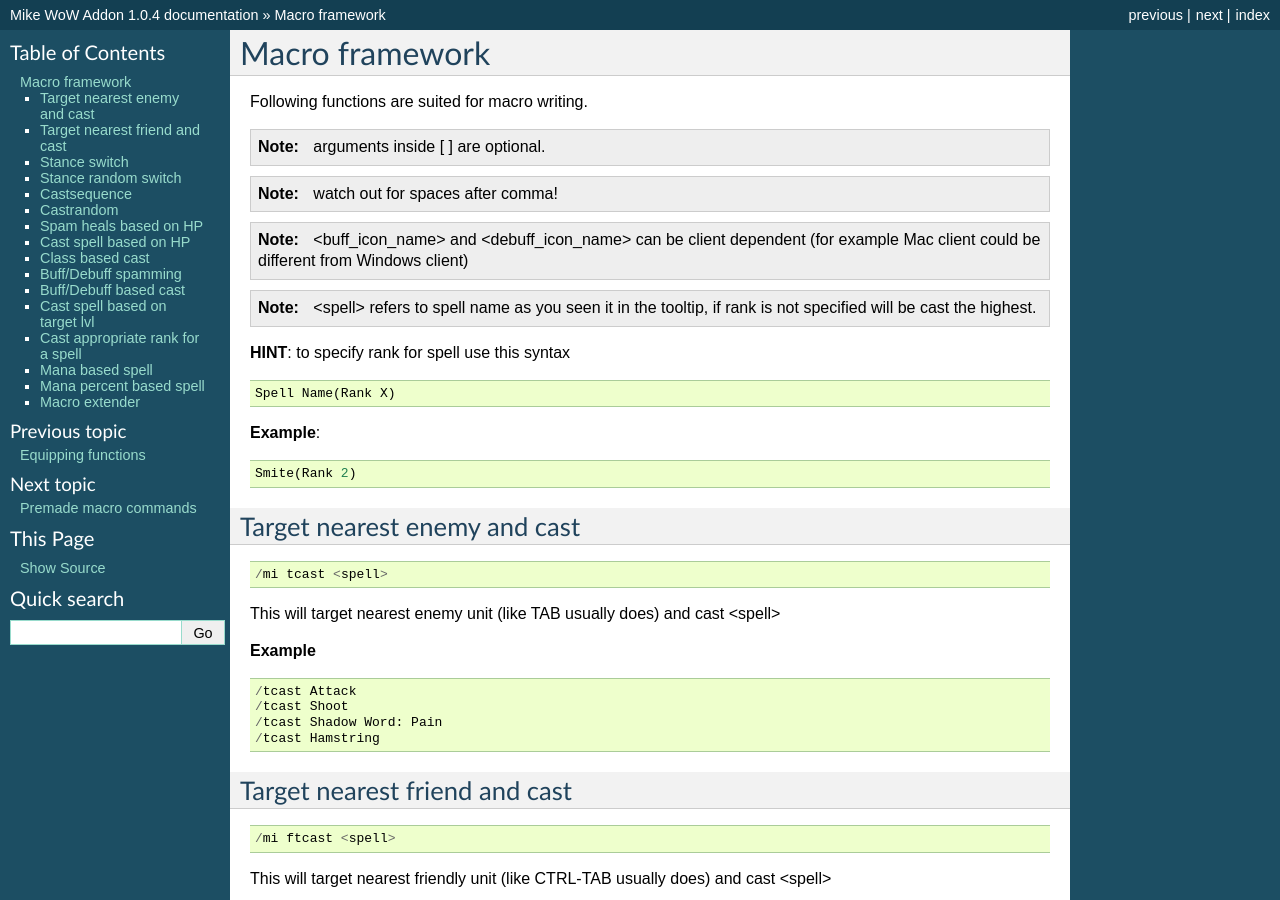
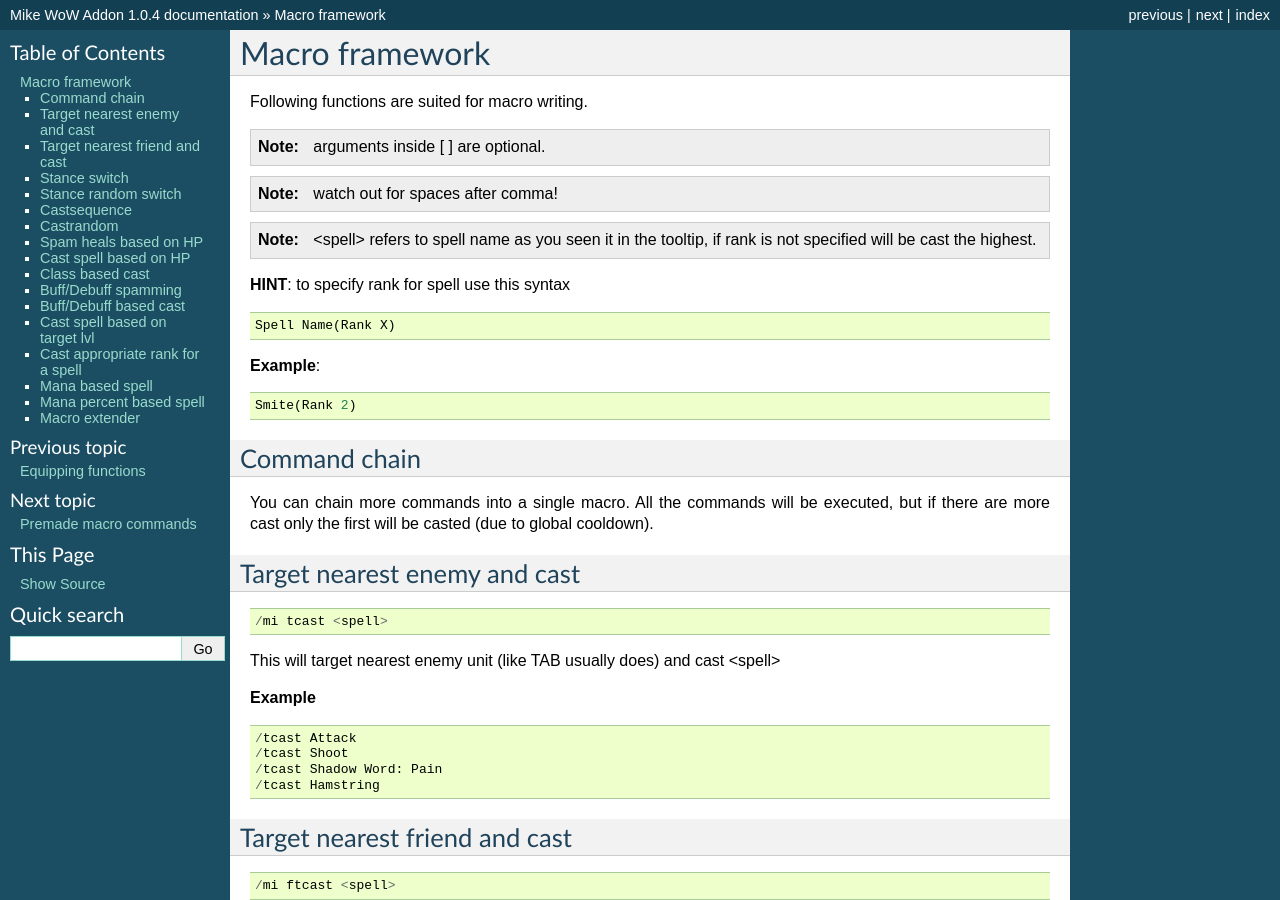
Before and after one commit to michelesr/mike-wow-addon, a Sphinx documentation site: the page built from doc/source/macro_framework.rst, in a window 1280 px wide and 900 px high. Built offline with Sphinx 7.4.7, drawn with Linux system fonts in a browser that asks for light colours.

Commit message:
minor add

```diff
--- a/doc/source/macro_framework.rst
+++ b/doc/source/macro_framework.rst
@@ -9,8 +9,6 @@
 .. note:: arguments inside [ ] are optional.
 
 .. note:: watch out for spaces after comma!
-
-.. note:: <buff_icon_name> and <debuff_icon_name> can be client dependent (for example Mac client could be different from Windows client)
 
 .. note:: <spell> refers to spell name as you seen it in the tooltip, if rank is not specified will be cast the highest.
 
@@ -27,6 +25,11 @@
 	Smite(Rank 2)
 
 ..
+
+Command chain
+=============
+
+You can chain more commands into a single macro. All the commands will be executed, but if there are more cast only the first will be casted (due to global cooldown).
 
 Target nearest enemy and cast
 =============================
```
Also changed, not shown: 18 other files.
